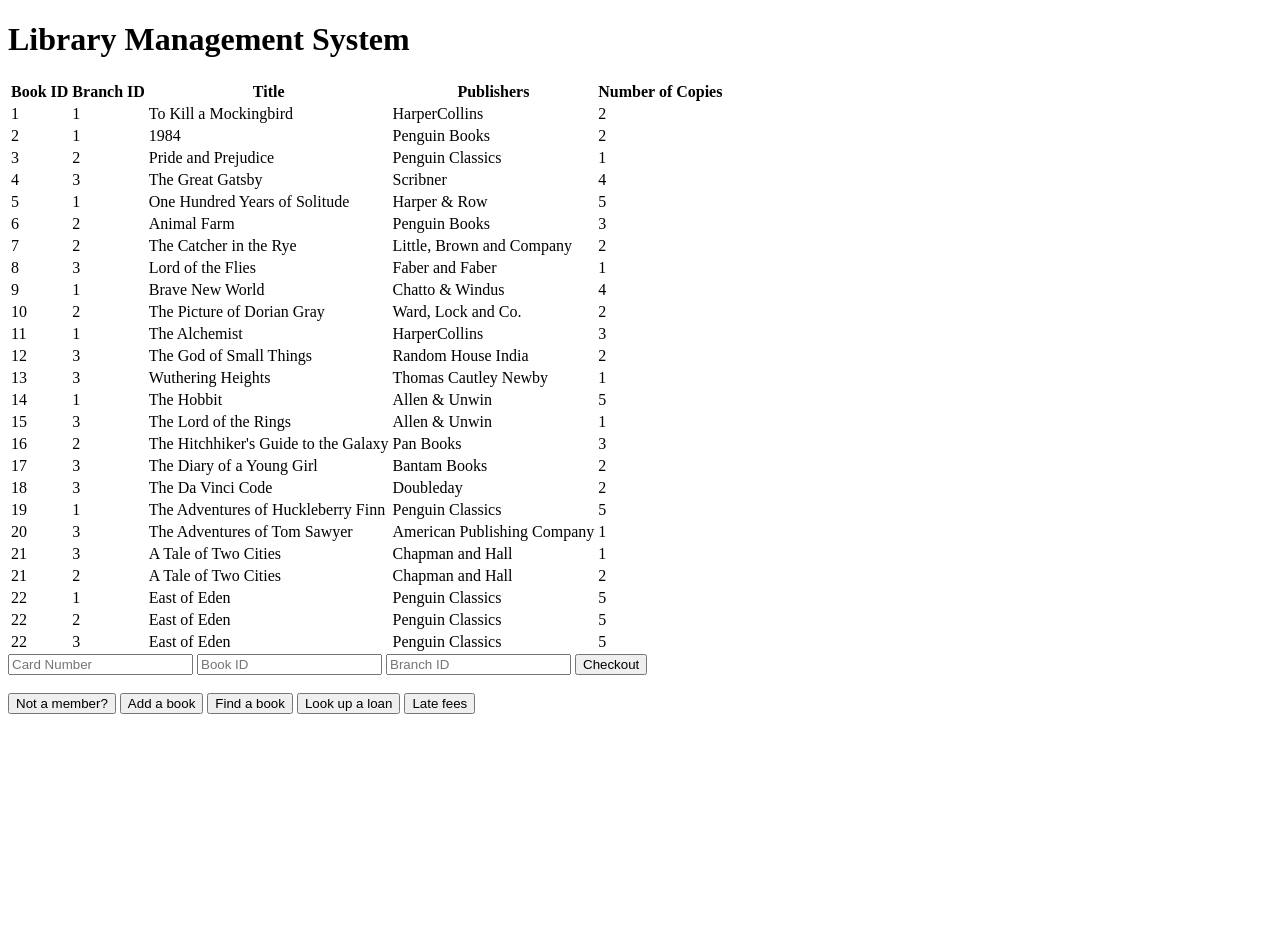
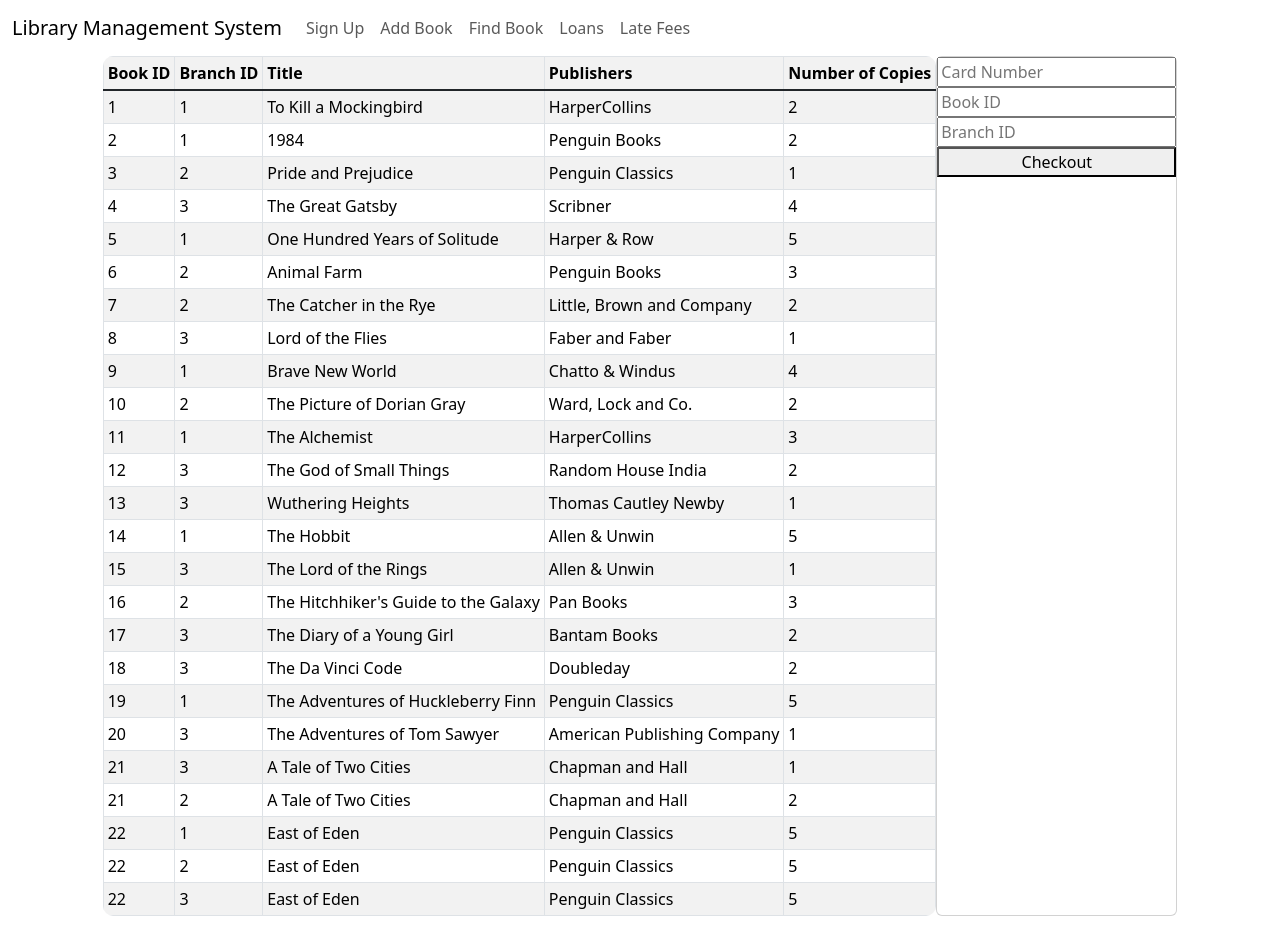
Before and after one commit to andrewmcl6081/LMS, a Flask app: page / in a window 1280 px wide. Before the commit the page ends 714 px from the top, so only its background shows below. Run offline with Flask 3, Linux system fonts and the light colour scheme; data comes from the database, SQL or seed files in the repository; both versions use the stored data as it was after the commit.

Commit message:
stylized index.html

```diff
--- a/static/styles.css
+++ b/static/styles.css
@@ -0,0 +1,4 @@
+.table {
+    border-radius: 10px;
+    overflow: hidden;
+}
--- a/templates/index.html
+++ b/templates/index.html
@@ -4,10 +4,28 @@
     <meta charset="UTF-8">
     <meta name="viewport" content="width=device-width, initial-scale=1.0">
     <title>LMS</title>
+    <link href="https://cdn.jsdelivr.net/npm/bootstrap@5.3.2/dist/css/bootstrap.min.css" rel="stylesheet" integrity="sha384-T3c6CoIi6uLrA9TneNEoa7RxnatzjcDSCmG1MXxSR1GAsXEV/Dwwykc2MPK8M2HN" crossorigin="anonymous">
+    <link rel="stylesheet" href="{{ url_for('static', filename='styles.css') }}">
 </head>
 <body>
-    <h1>Library Management System</h1>
-    <table>
+    <nav class="navbar navbar-expand-lg">
+        <div class="container-fluid">
+            <span class="navbar-brand mb-0 h1">Library Management System</span>
+            <div class="collapse navbar-collapse" id="navbarNav">
+                <div class="navbar-nav">
+                        <a class="nav-link" href="{{ url_for('borrower') }}">Sign Up</a>
+                        <a class="nav-link" href="{{ url_for('book') }} ">Add Book</a>
+                        <a class="nav-link" href="{{ url_for('find_book') }}"">Find Book</a>
+                        <a class="nav-link" href="{{ url_for('find_loan') }}"">Loans</a>
+                        <a class="nav-link" href="{{ url_for('latefees') }}"">Late Fees</a>
+                </div>
+            </div>
+        </div>
+    </nav>
+
+    <div style="display: flex; justify-content: center;">
+        <div>
+            <table class="table table-sm table-striped table-hover table-bordered">
                 <tr>
                     <th>Book ID</th>
                     <th>Branch ID</th>
@@ -15,6 +33,7 @@
                     <th>Publishers</th>
                     <th>Number of Copies</th>
                 </tr>
+                <tbody class="table-group-divider">
                 {% for book in books %}
                 <tr>
                     <td> {{ book[0]}} </td>
@@ -25,22 +44,20 @@
                 </tr>
                 {% endfor %}
             </table>
+        </div>
 
+        <div class="card text-center mb-3">
             <form method="post" action="{{ url_for('checkout') }}">
+                <ul class="list-group list-group-flush">
+
                     <input type="text" name="cardno" id="cardno" placeholder="Card Number">
                     <input type="text" name="bookid" id="bookid" placeholder="Book ID">
                     <input type="text" name="branchid" id="branchid" placeholder="Branch ID">
 
                     <button type="submit" id="checkoutBtn">Checkout</button>
+                </ul>
             </form>
-
-    <br>
-    <a href="{{ url_for('borrower') }}"><button>Not a member?</button></a>
-    <a href="{{ url_for('book') }} "><button>Add a book</button></a>
-    <a href="{{ url_for('find_book') }}""><button>Find a book</button></a>
-    <a href="{{ url_for('find_loan') }}""><button>Look up a loan</button></a>
-    <a href="{{ url_for('latefees') }}""><button>Late fees</button></a>
-
+        </div>
 
     <!-- JS alert if card_no is empty entered when checking out -->
     <script>
@@ -56,5 +73,6 @@
         });
     </script>
 
+    <script src="https://cdn.jsdelivr.net/npm/bootstrap@5.3.2/dist/js/bootstrap.bundle.min.js" integrity="sha384-C6RzsynM9kWDrMNeT87bh95OGNyZPhcTNXj1NW7RuBCsyN/o0jlpcV8Qyq46cDfL" crossorigin="anonymous"></script>
 </body>
 </html>
```
Also changed, not shown: LMS.db. Lines whose indentation alone changed are shown as unchanged.
